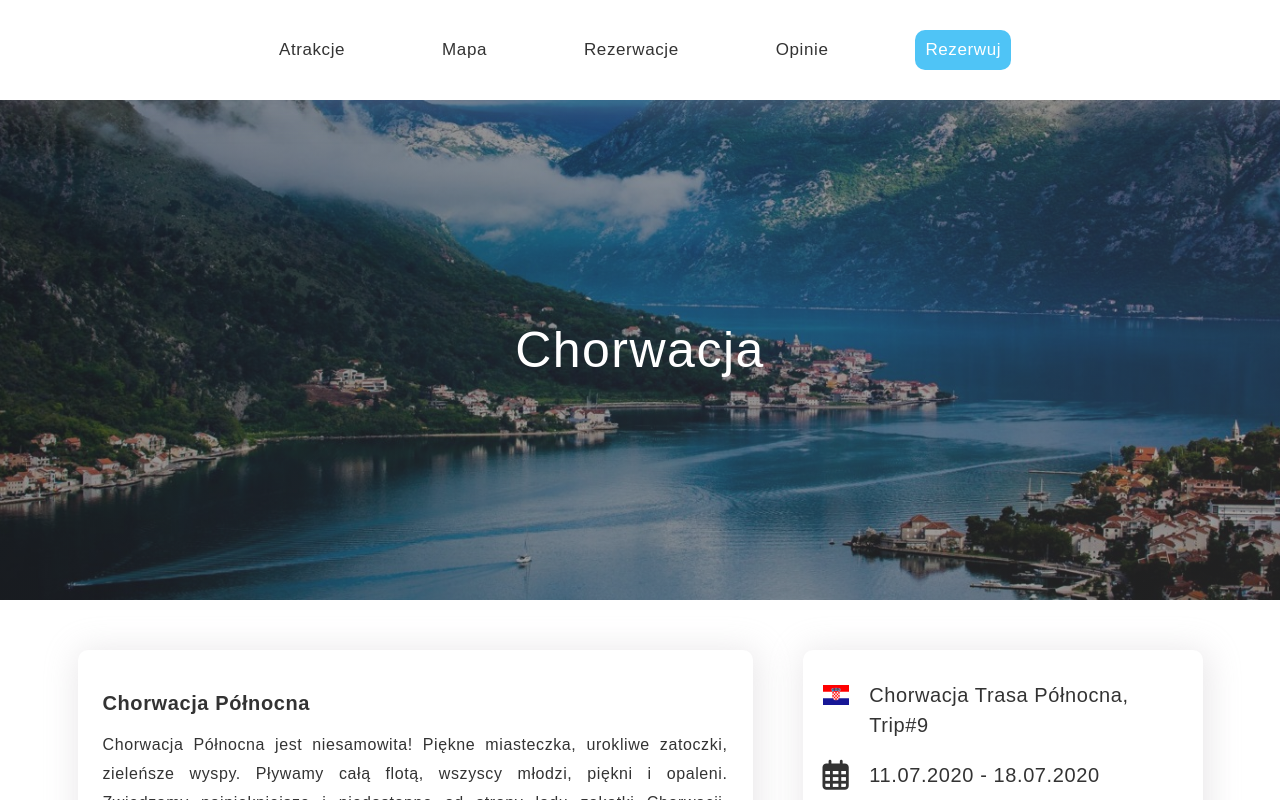
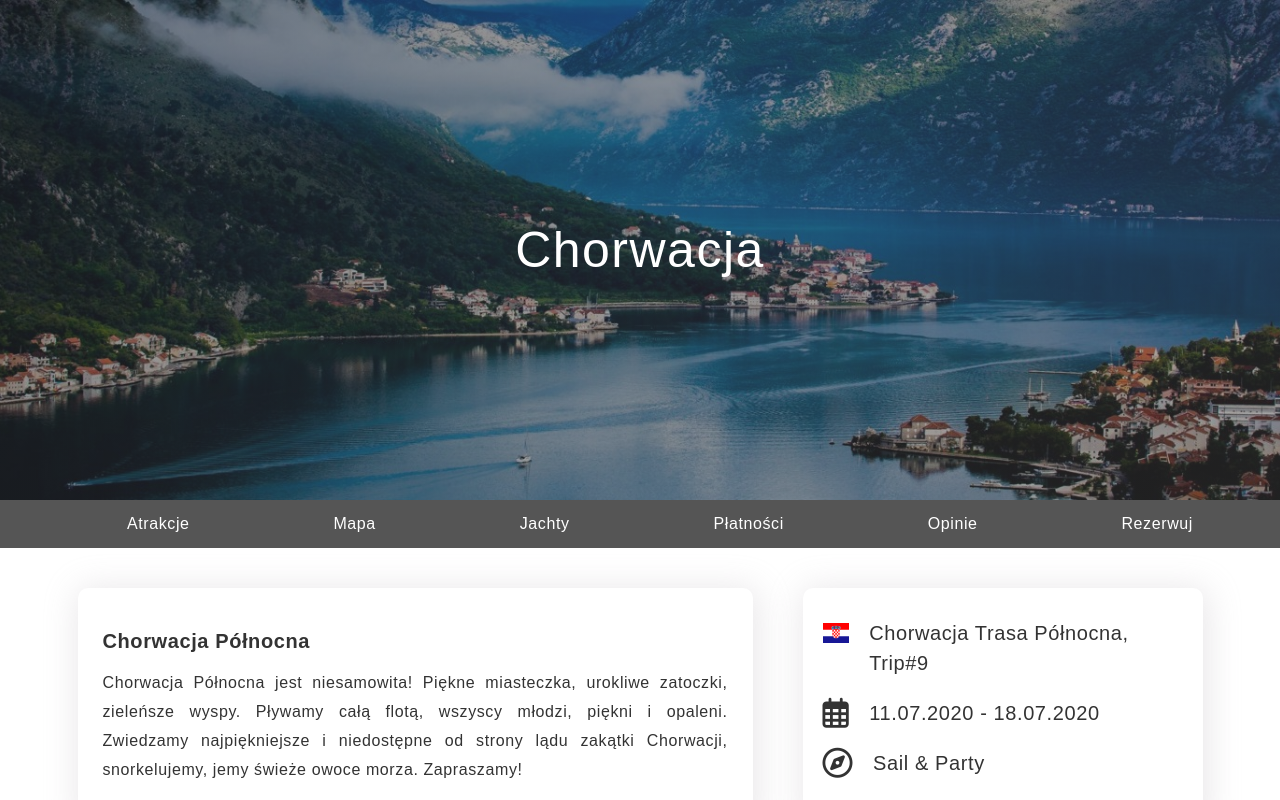
Before and after one commit to michal-adam-kozlowski/tbtoffersite, a React (Create React App) app: page / in a window 1280 px wide. Shown: the top 800 px of the page. Built offline with nearby package versions, Linux system fonts and the light colour scheme.

Commit message:
updateNavBar

```diff
--- a/src/Hero.scss
+++ b/src/Hero.scss
@@ -1,7 +1,6 @@
 .heroComponent {
   background: linear-gradient(-45deg, rgba(71, 71, 72, 0.46), #282c3485), url("./img/cover-photo.jpg") center center/cover no-repeat;
   height: 500px;
-  margin: 100px 0 50px 0;
   position: relative;
   background-attachment: fixed;
   width: 100%;
--- a/src/Menu.js
+++ b/src/Menu.js
@@ -1,22 +1,41 @@
 import React from 'react';
 import './Menu.scss';
+import Hero from  "./Hero.js"
 
-  class Menu extends React.Component {
+class Menu extends React.Component {
 
-  render() {
-    return (
-          <nav className="menuComponent" id="menuComponent" >
-            <div className="navContent" ref={this.nav}>
-            <ul class="menuList">
-                <li className="menuItem"><a href="/#highLights">Atrakcje</a></li>
-                <li className="menuItem"><a href="/#maps">Mapa</a></li>
-                <li className="menuItem"><a href="/#reservation">Rezerwacje</a></li>
-                <li className="menuItem"><a href="/#testimonials">Opinie</a></li>
-                <li className="menuItem btn"><a href="/#book">Rezerwuj</a></li>
+  componentDidMount() {
+    window.addEventListener('scroll', this.myFunction);
+  }
+  componentWillUnmount() {
+    window.removeEventListener('scroll', this.myFunction);
+  }
 
-            </ul>
-            </div>
-          </nav>
-)}}
 
-export default Menu
+render() {
+return (
+<div onscroll="myFunction">
+<Hero />
+  <div className="navBar" id="navBar">
+    <ul>
+      <li><a href="#highLights">Atrakcje</a></li>
+      <li><a href="#maps">Mapa</a></li>
+      <li><a href="#yachtMenu">Jachty</a></li>
+      <li><a href="#payment">Płatności</a></li>
+      <li><a href="#testimonials">Opinie</a></li>
+      <li><a href="#book">Rezerwuj</a></li>
+    </ul>
+  </div>
+</div>
+  )
+    }
+
+    myFunction = () => {
+      let navBar = document.getElementById("navBar");
+      // let sticky = navBar.offsetTop;
+      if (window.pageYOffset > 500) {
+       navBar.classList.add("sticky")
+     } else {navBar.classList.remove("sticky")}
+    }
+  }
+export default Menu;
--- a/src/Menu.scss
+++ b/src/Menu.scss
@@ -1,60 +1,34 @@
 $--box-shadow: 2px 3px 33px 3px rgba(184, 178, 184, 0.31);
 
-#menuComponent {
-  z-index: 10000;
-}
-.menuComponent {
-	margin: 0;
-	padding: 0;
-  position: fixed;
-  width: 100%;
-  top: 0;
-  background: white;
-  box-shadow: $--box-shadow;
-  height: 100px;
-}
-
-.navContent {
-  height: 100%;
-  width: 70%;
-  margin: auto;
+html {
   scroll-behavior: smooth;
 }
 
-.menuComponent ul {
-	list-style: none;
-	position: relative;
+#highLights, #maps, #yachtMenu, #testimonials, #payment {
+  padding-top: 60px;
+}
+
+.navBar {
+  padding: 10px;
+  background: #555;
+  color: #f1f1f1;
+}
+
+.sticky {
+  position: fixed;
+  top: 0;
+  width: 100%;
+  z-index: 10;
+}
+
+.navBar ul {
   display: flex;
-  justify-content: space-evenly;
-  align-items: center;
-  height: 100%;
-  margin: 0;
-  padding: 0;
-  scroll-behavior: smooth;
-
- li.menuItem {
-	margin: 0px;
-	display: inline-block;
-
+  justify-content: space-around;
+  list-style-type: none;
+  flex-wrap: wrap;
+  margin: 5px;
   a {
-	display: block;
-	padding: 10px;
-	color: #333333;
-	font-size: 17px;
-	text-decoration: none;
-  font-weight: 500;
-  border-radius: 10px;
-
-  &:hover {
+    text-decoration: none;
+    color: white;
   }
-}}}
-
- li.menuItem.btn a {
-   background-color: #4FC4F6;
-   color: white!important;
- }
-
- .menuItem.btn:hover {
-   opacity: 0.8;
-   transition: all 0.5s ease;
- }
+}
--- a/src/OfferWrapper.js
+++ b/src/OfferWrapper.js
@@ -1,11 +1,11 @@
 import React from 'react';
 import Menu from './Menu.js';
-import Hero from './Hero.js';
 import ShortInfo from './ShortInfo.js';
 import HighLights from "./HighLights.js";
 import Map from "./Map.js";
 import Reservation from "./Reservation.js";
 import Testimonials from "./Testimonials.js";
+import BookBtn from "./BookBtn.js";
 import './OfferWrapper.scss';
 import './Hero.scss';
 
@@ -13,7 +13,6 @@ import './Hero.scss';
 function OfferWrapper() {
     return (
         <div id="content">
-            <Hero/>
             <Menu />
             <div className="container">
             <ShortInfo/>
@@ -21,6 +20,7 @@ function OfferWrapper() {
             <Map/>
             <Reservation/>
             <Testimonials/>
+            <BookBtn />
         </div>
         </div>
     );
--- a/src/Payment.js
+++ b/src/Payment.js
@@ -6,7 +6,7 @@ import Chart from "./Chart.js";
 class Payment extends React.Component {
   render(){
     return(
-      <div className="paymentComponent">
+      <div className="paymentComponent" id="payment">
       <h3><div className="numberBox"><p className="numberText">3</p></div>Sprawdź, jak wygląda system płatności</h3>
       <div className="paymentContent">
         <Chart />
--- a/src/Reservation.js
+++ b/src/Reservation.js
@@ -2,7 +2,7 @@ import React from 'react';
 import TabsMenu from "./BookOptions.js";
 import YachtClass from "./YachtSelection.js";
 import Payment from "./Payment.js";
-import BookBtn from "./BookBtn.js";
+
 
 
 
@@ -12,7 +12,6 @@ function Reservation() {
          <YachtClass />
          <TabsMenu />
          <Payment />
-         <BookBtn />
         </div>
 
     );
```
